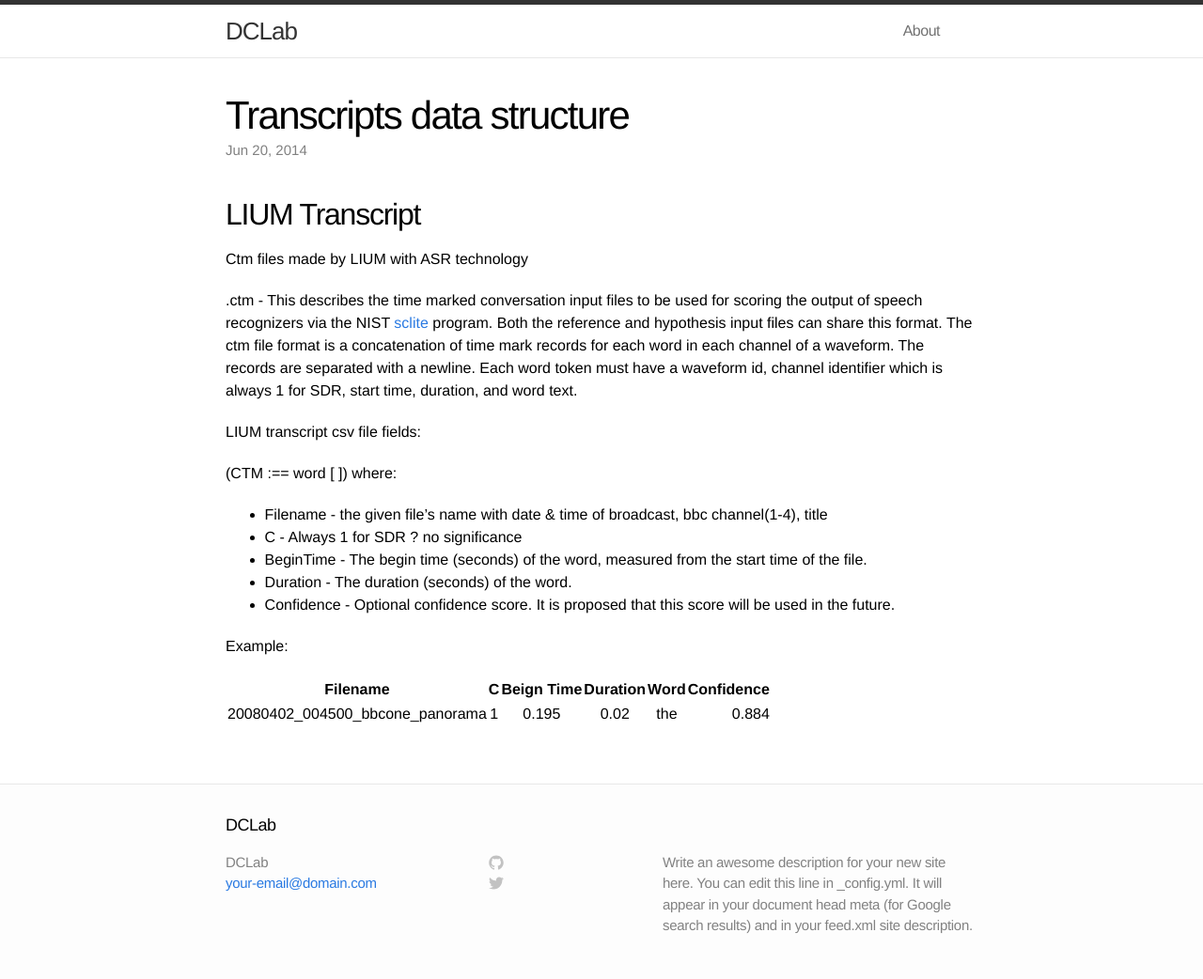
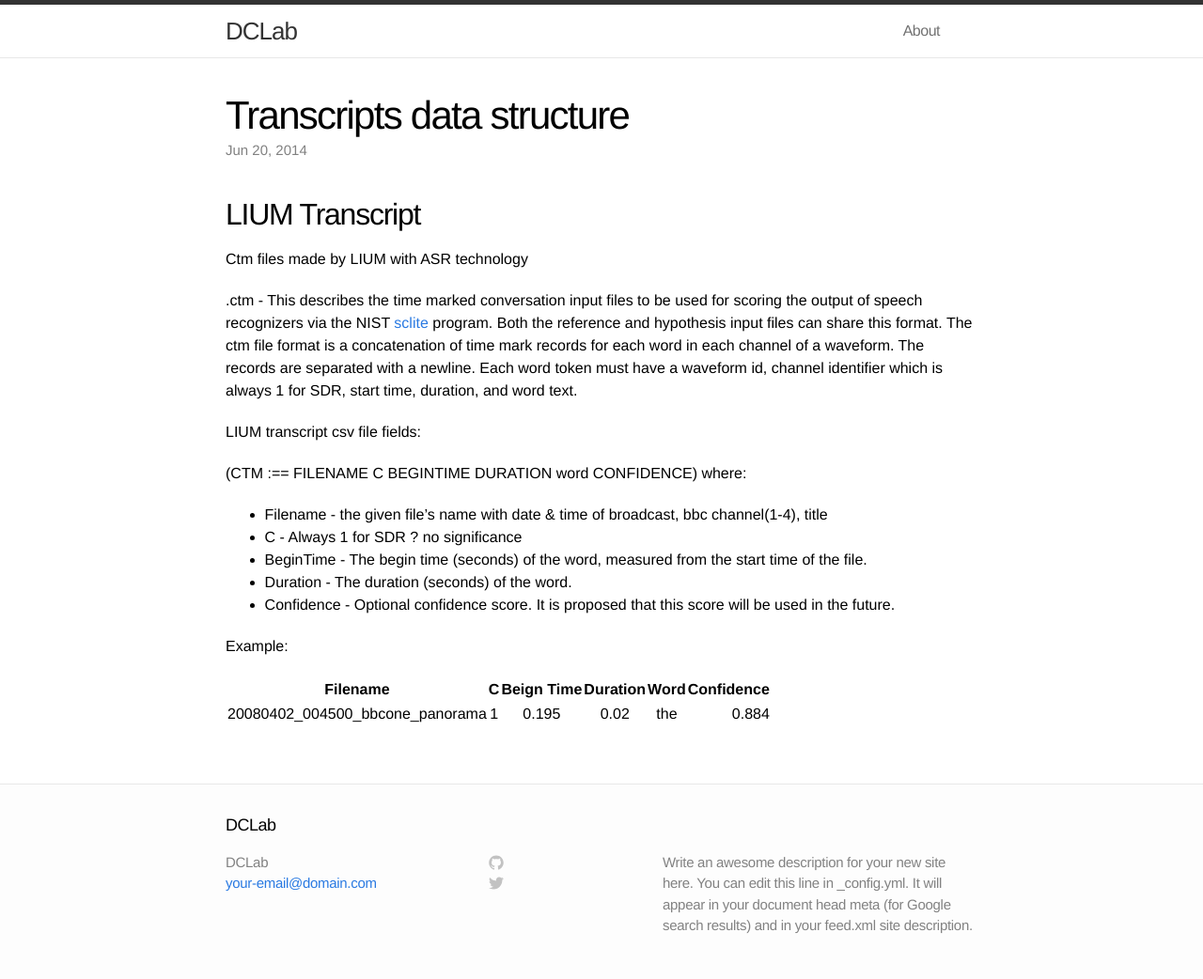
Before and after one commit to DCLab-MediaLab/DCLab-MediaLab.github.io, a Jekyll site: the page built from _posts/2014-06-20-data-structure-transcripts.markdown, in a window 1280 px wide. Shown: the whole page at 94% size. Built offline with Jekyll 4.4.1, drawn with Linux system fonts in a browser that asks for light colours.

Commit message:
Update 2014-06-20-data-structure-transcripts.markdown

```diff
--- a/_posts/2014-06-20-data-structure-transcripts.markdown
+++ b/_posts/2014-06-20-data-structure-transcripts.markdown
@@ -17,7 +17,7 @@ The ctm file format is a concatenation of time mark records for each word in eac
 
 LIUM transcript csv file fields:
 
-(CTM :== <FILENAME> <C> <BEGINTIME> <DURATION> word [ <CONFIDENCE> ]) where:
+(CTM :== FILENAME C BEGINTIME DURATION word  CONFIDENCE) where:
 
 * Filename - the given file's name with date & time of broadcast, bbc channel(1-4), title
 * C - Always 1 for SDR ? no significance
```
